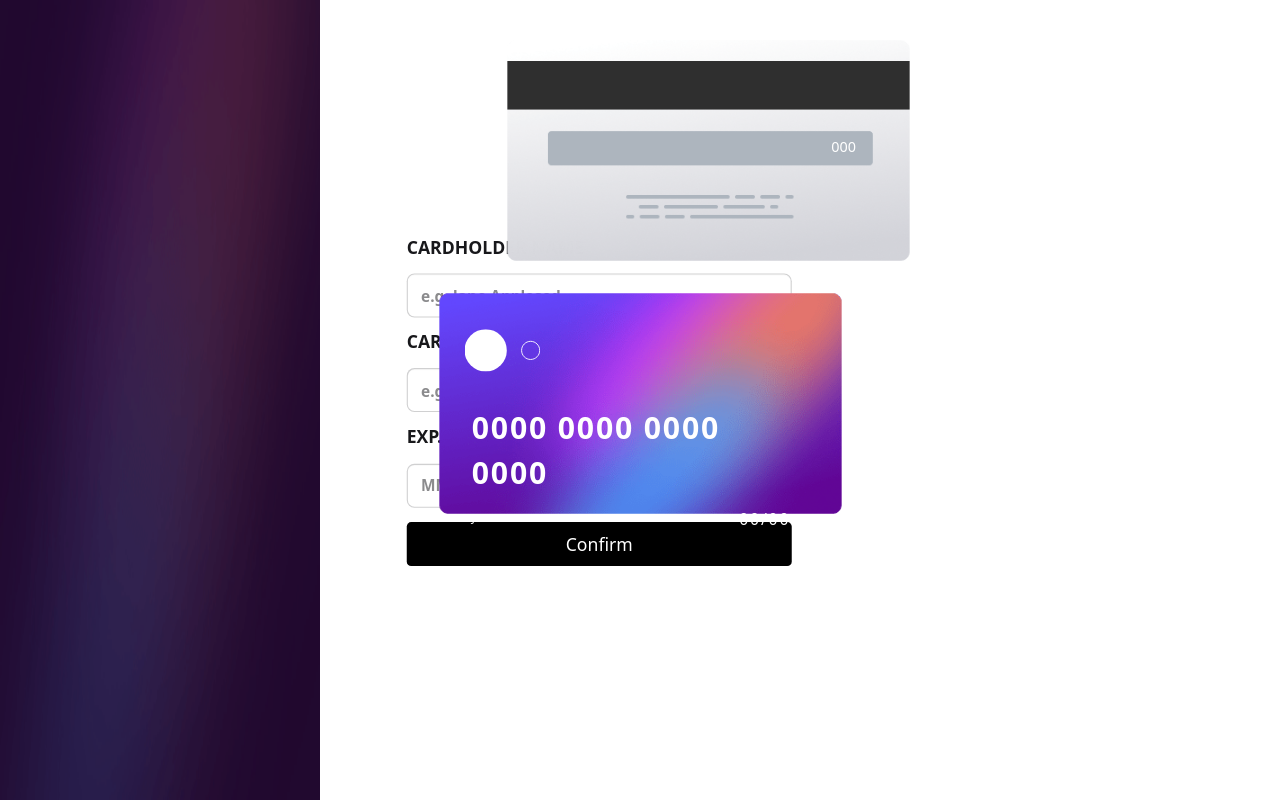
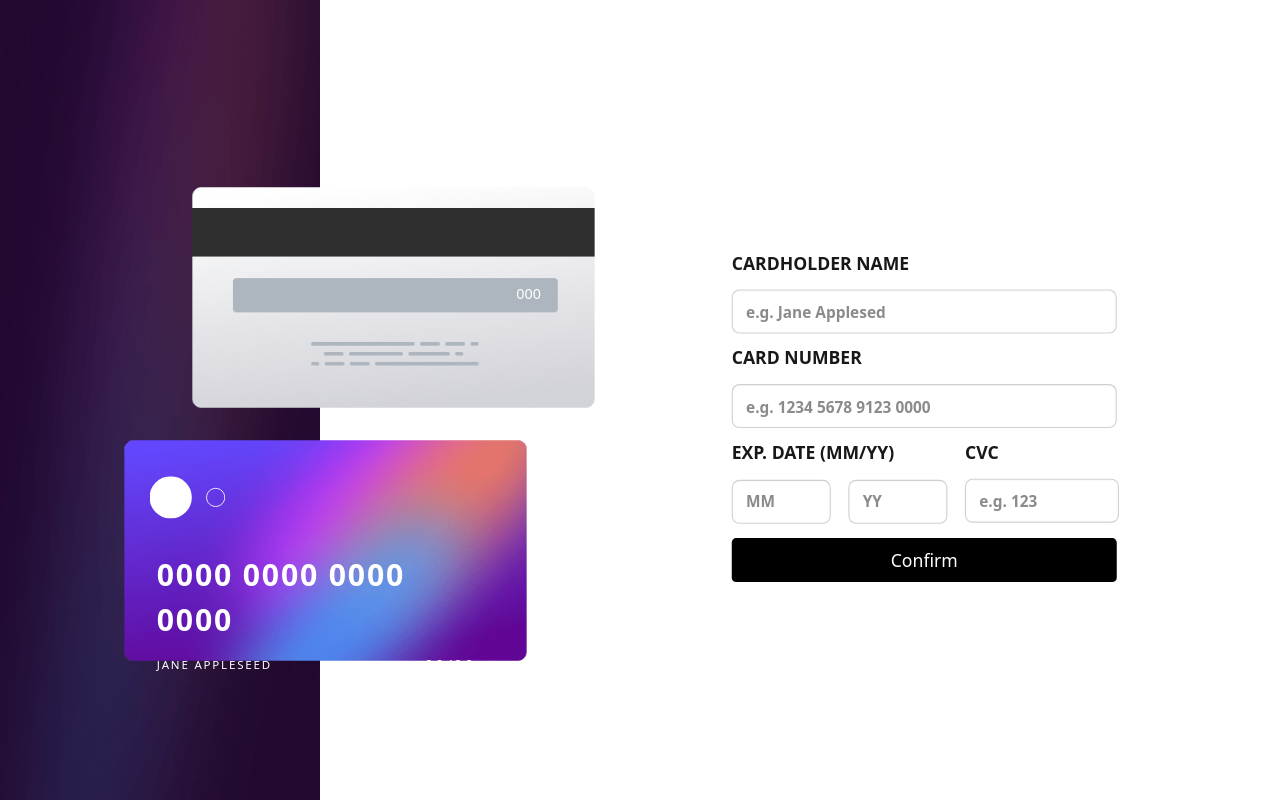
Before and after one commit to ItaloDev-Marcelo/Interactive-card-details-form-ts, a React (Vite) app: page / in a window 1280 px wide. Built offline with nearby package versions, Linux system fonts and the light colour scheme.

Commit message:
corrigindo card

```diff
--- a/src/components/Thanks.tsx
+++ b/src/components/Thanks.tsx
@@ -2,8 +2,8 @@ import Button from '../components/Button'
 import complateIcon from '../assets/images/icon-complete.svg'
 const Thanks = () => {
   return (
-    <article className='w-[330px] lex flex-col text-center items-center justify-center
-       md:w-[400px]  xl:w-[425px] mt-[-1.2em] relative md:top-[-4.5rem] xl:top-0  xl:right-20 xl:mt-0 '>
+    <article id='thanks' className='w-[330px] lex flex-col text-center items-center justify-center
+       md:w-[400px]  xl:w-[425px] mt-[-1.2em]  relative md:top-[-4.5rem] xl:top-0  xl:right-20 xl:mt-0 '>
 
               <img src={complateIcon} alt='' className='mx-auto my-4  ' />
 
--- a/src/index.css
+++ b/src/index.css
@@ -16,6 +16,23 @@ figure {
 @media(min-width: 768px) {
      figure {
     transform: scale(1)
+}
+
+
+}
+
+
+
+@media(min-width: 375px) and (min-height: 667px) {
+     form {
+     position:relative;
+     top: 1em;
+}
+
+
+#thanks {
+    position: relative;
+    top:-3em;
 }
 
 
--- a/src/layout/DetailsCardLayout.tsx
+++ b/src/layout/DetailsCardLayout.tsx
@@ -55,7 +55,7 @@ const DetailsCardLayout = () => {
        </form>: <Thanks />
        }
 
-       <div className='absolute top-0 md:top-[-7em] xl:top-5 space-y-4 flex flex-col'>
+       <div className='absolute top-0 xl:relative md:top-[-7em] xl:top-5 space-y-4 flex flex-col'>
 
            <figure className='relative top-15 md:left-15  xl:left-17  xl:top-2 '>
               <img src={BackCard} alt='' />
```
